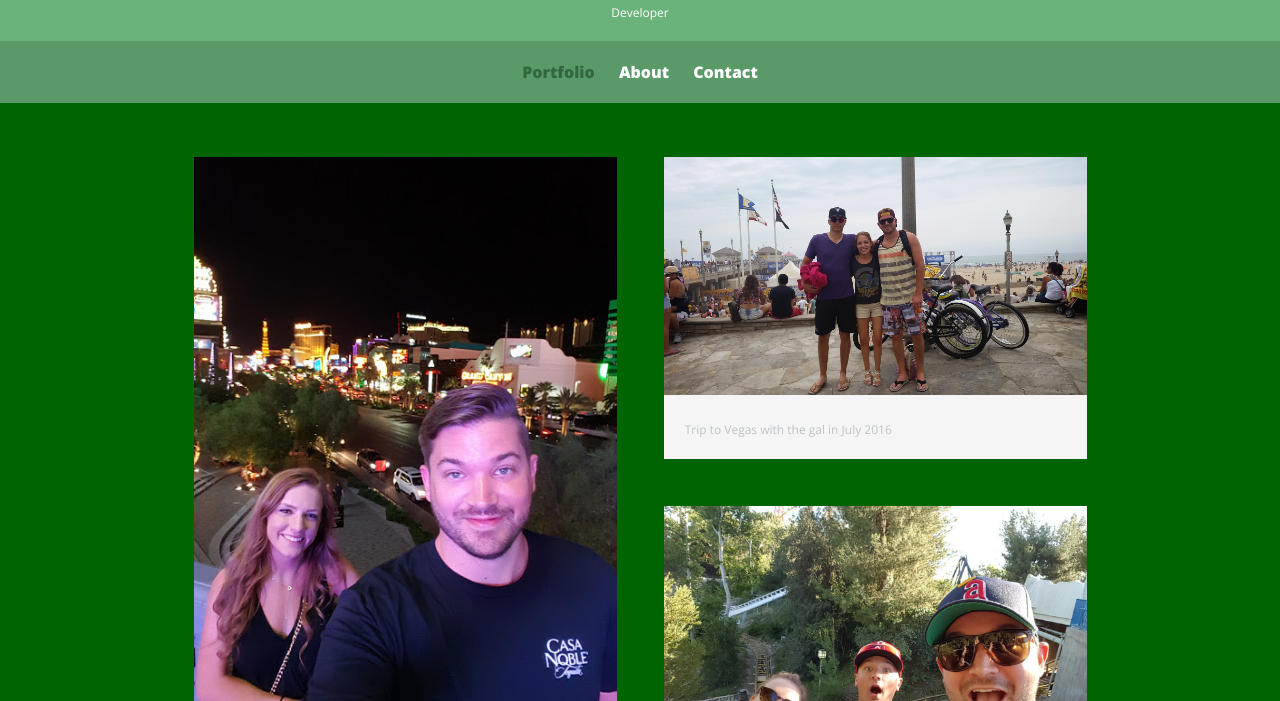
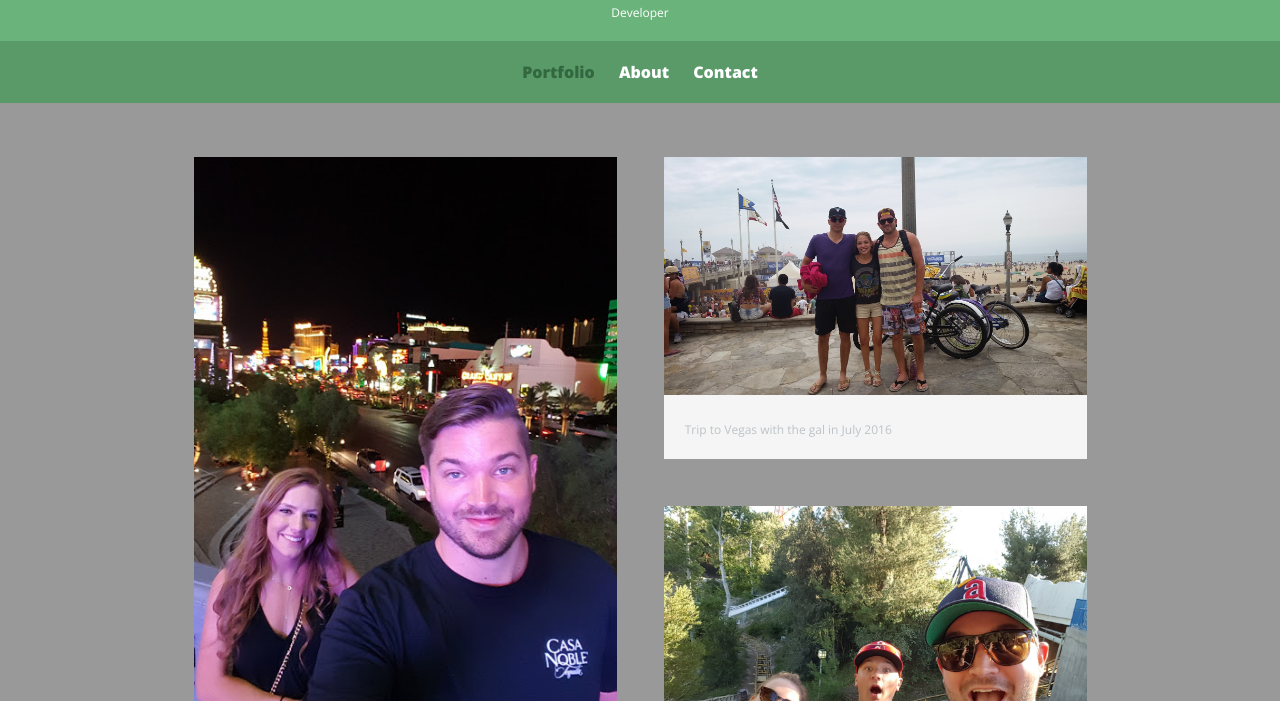
Before and after one commit to j-spelts/joe_spelts_website, a plain HTML site: page website/index.html in a window 1280 px wide. Shown: the part 48-749 px from the top of the page. Drawn offline with nearby package versions, Linux system fonts and the light colour scheme.

Commit message:
change responsive background
changed back to grey no matter what size

```diff
--- a/website/css/responsive.css
+++ b/website/css/responsive.css
@@ -1,11 +1,11 @@
 @media screen and (min-width: 480px) {
   body {
-    background: navy;
+     color: #bdc3c7;
   }
 }
 
 @media screen and (min-width: 660px) {
   body {
-    background: darkgreen;
+      color: #bdc3c7;
   }
 }
```
